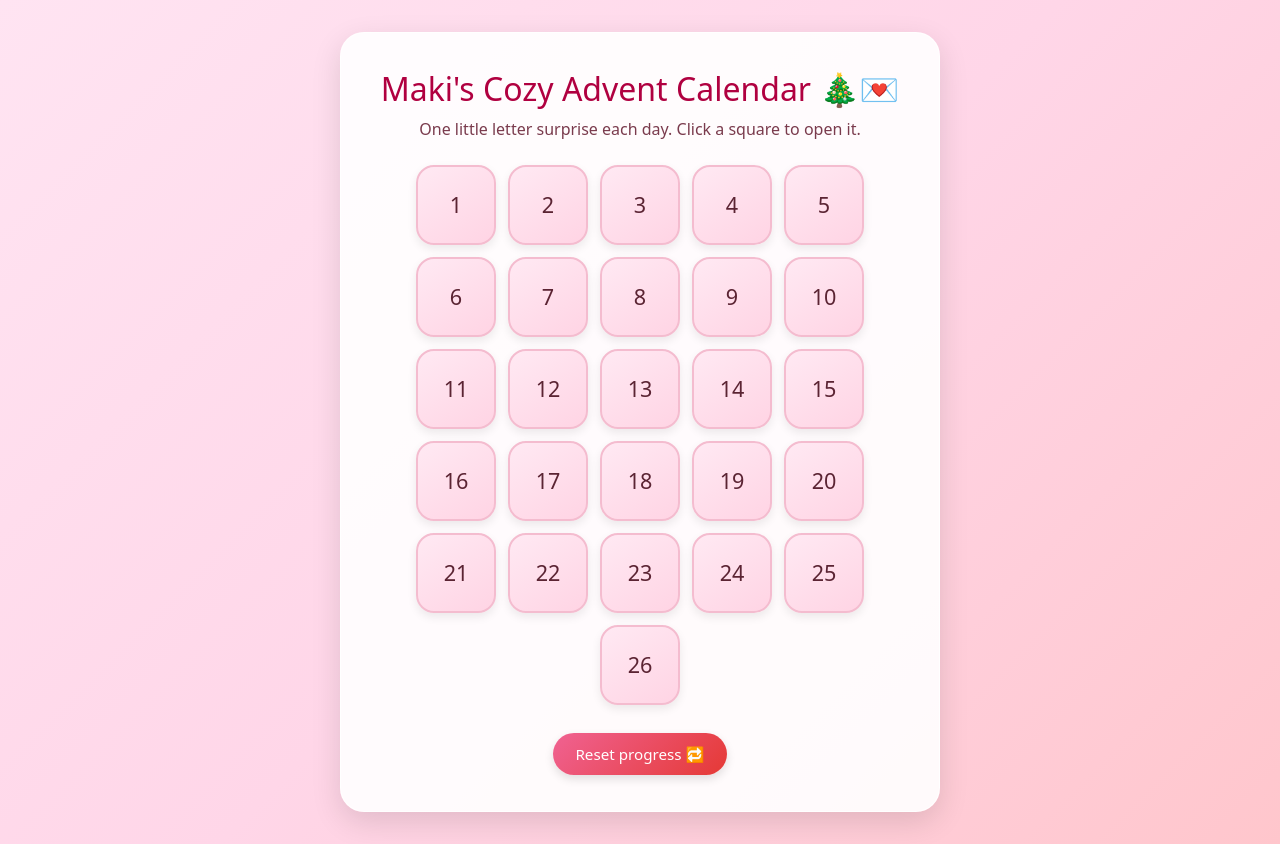
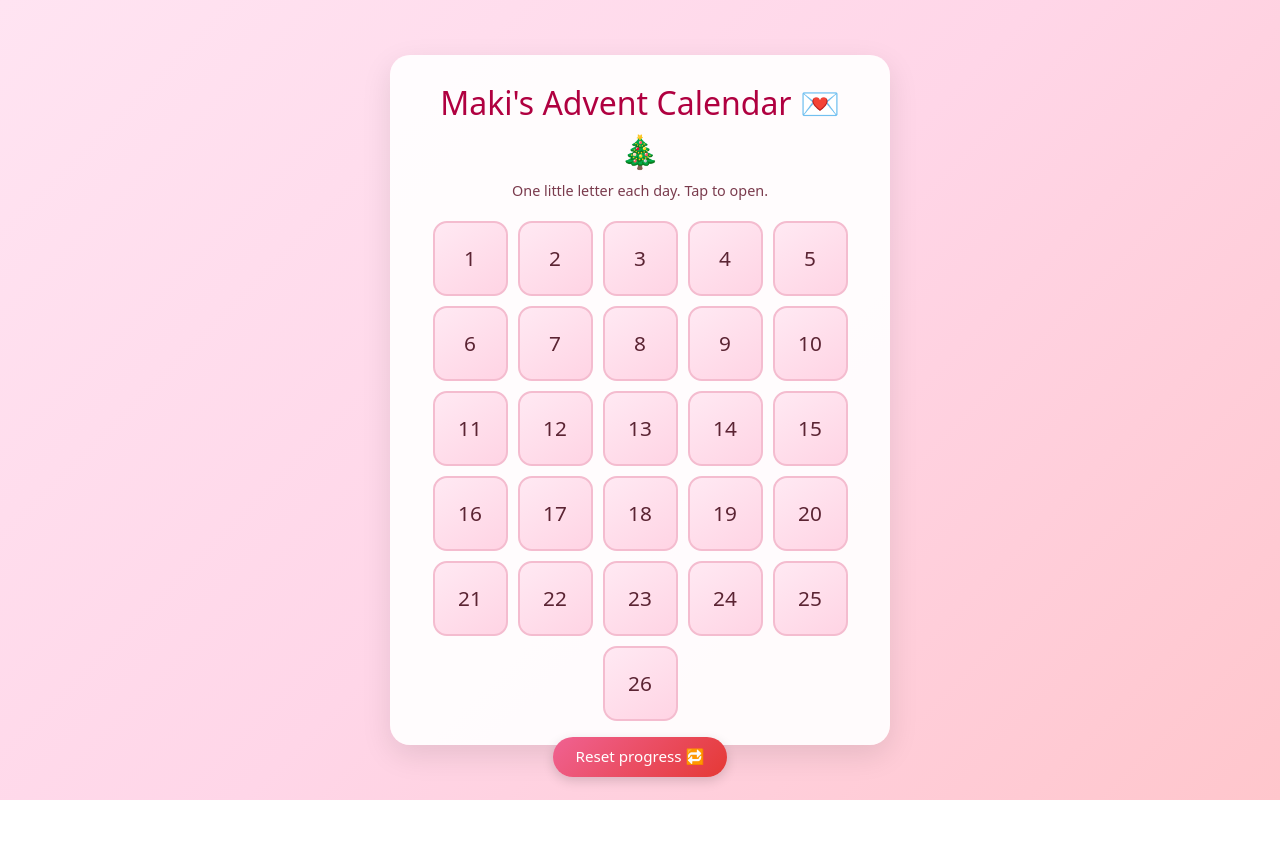
Before and after one commit to VenkateshwarUdayakumar/Maki-Advent-2025, a Next.js app: page / in a window 1280 px wide. After the commit the page ends 800 px from the top, so only its background shows below. Built offline with nearby package versions, Linux system fonts and the light colour scheme.

Commit message:
Change description here

```diff
--- a/app/letters/[id]/page.tsx
+++ b/app/letters/[id]/page.tsx
@@ -2,7 +2,7 @@
 'use client';
 
 import Link from 'next/link';
-import { useEffect } from 'react';
+import { useEffect, useState } from 'react';
 import { useParams } from 'next/navigation';
 
 const STORAGE_KEY = 'maki-advent-visited';
@@ -11,6 +11,21 @@ export default function LetterPage() {
   const params = useParams();
   const idParam = params.id as string;
   const idNumber = parseInt(idParam, 10);
+
+  const [isMobile, setIsMobile] = useState(false);
+
+  // Detect mobile-ish width
+  useEffect(() => {
+    if (typeof window === 'undefined') return;
+
+    const handleResize = () => {
+      setIsMobile(window.innerWidth <= 600);
+    };
+
+    handleResize();
+    window.addEventListener('resize', handleResize);
+    return () => window.removeEventListener('resize', handleResize);
+  }, []);
 
   // When this page opens, mark the box as visited in localStorage
   useEffect(() => {
@@ -34,13 +49,15 @@ export default function LetterPage() {
     return (
       <main
         style={{
-          minHeight: '100vh',
+          height: '100vh',
           display: 'flex',
           flexDirection: 'column',
           alignItems: 'center',
           justifyContent: 'center',
           fontFamily: 'system-ui, sans-serif',
           background: 'linear-gradient(135deg, #ffe4f2, #ffc6cc)',
+          padding: '1.5rem',
+          boxSizing: 'border-box',
         }}
       >
         <p style={{ marginBottom: '1rem', color: '#6a1b2b' }}>Invalid letter page.</p>
@@ -62,33 +79,42 @@ export default function LetterPage() {
 
   const letter = String.fromCharCode(64 + idNumber); // 1→A, 2→B, ..., 26→Z
 
+  const cardPadding = isMobile ? '1.5rem 1.8rem' : '2rem 3rem';
+  const letterFontSize = isMobile ? '4rem' : '6rem';
+  const textFontSize = isMobile ? '0.9rem' : '1rem';
+  const buttonPadding = isMobile ? '0.65rem 1.4rem' : '0.75rem 1.6rem';
+
   return (
     <main
       style={{
-        minHeight: '100vh',
+        height: '100vh',
         display: 'flex',
         flexDirection: 'column',
         alignItems: 'center',
         justifyContent: 'center',
         fontFamily: 'system-ui, sans-serif',
         background: 'radial-gradient(circle at top, #ffe4f2, #ffc6cc 40%, #f8d9c7)',
-        padding: '2rem',
+        padding: '1.5rem',
+        boxSizing: 'border-box',
       }}
     >
       <div
         style={{
           background: 'rgba(255, 255, 255, 0.9)',
           borderRadius: '24px',
-          padding: '2rem 3rem',
+          padding: cardPadding,
           boxShadow: '0 10px 30px rgba(0,0,0,0.15)',
           textAlign: 'center',
           border: '1px solid rgba(255,255,255,0.9)',
+          maxWidth: '420px',
+          width: '100%',
+          boxSizing: 'border-box',
         }}
       >
         <p
           style={{
             marginBottom: '0.75rem',
-            fontSize: '1rem',
+            fontSize: textFontSize,
             color: '#7a3b4d',
           }}
         >
@@ -96,9 +122,10 @@ export default function LetterPage() {
         </p>
         <div
           style={{
-            fontSize: '6rem',
+            fontSize: letterFontSize,
             marginBottom: '1.5rem',
             color: '#c2185b',
+            lineHeight: 1,
           }}
         >
           {letter}
@@ -107,12 +134,14 @@ export default function LetterPage() {
         <Link
           href="/"
           style={{
-            padding: '0.75rem 1.6rem',
+            padding: buttonPadding,
             borderRadius: '999px',
             background: 'linear-gradient(135deg, #4caf50, #2e7d32)',
             color: 'white',
             textDecoration: 'none',
             fontWeight: 500,
+            fontSize: isMobile ? '0.9rem' : '1rem',
+            display: 'inline-block',
           }}
         >
           Return to calendar ⬅️
--- a/app/page.tsx
+++ b/app/page.tsx
@@ -9,25 +9,27 @@ const STORAGE_KEY = 'maki-advent-visited';
 
 export default function Home() {
   const [visited, setVisited] = useState<number[]>([]);
+  const [isMobile, setIsMobile] = useState(false);
 
-  // Load visited days from localStorage on first render
   useEffect(() => {
     if (typeof window === 'undefined') return;
+    const handleResize = () => setIsMobile(window.innerWidth < 600);
+    handleResize();
+    window.addEventListener('resize', handleResize);
+    return () => window.removeEventListener('resize', handleResize);
+  }, []);
 
+  // Load visited progress
+  useEffect(() => {
+    if (typeof window === 'undefined') return;
     try {
       const stored = window.localStorage.getItem(STORAGE_KEY);
       if (stored) {
         const parsed = JSON.parse(stored);
-        if (Array.isArray(parsed)) {
-          setVisited(parsed);
+        if (Array.isArray(parsed)) setVisited(parsed);
       }
-      }
-    } catch (e) {
-      console.error('Error reading visited days from localStorage', e);
-    }
+    } catch {}
   }, []);
-
-  const squares = Array.from({ length: NUM_SQUARES }, (_, i) => i + 1);
 
   const handleReset = () => {
     if (typeof window === 'undefined') return;
@@ -35,123 +37,144 @@ export default function Home() {
     setVisited([]);
   };
 
+  // Responsive sizes
+  const square = isMobile ? 56 : 75;
+  const gap = isMobile ? 8 : 10;
+
   return (
     <main
       style={{
-        minHeight: '100vh',
+        height: '100vh',
+        width: '100vw',
         display: 'flex',
         alignItems: 'center',
         justifyContent: 'center',
-        fontFamily: 'system-ui, sans-serif',
-        // Soft pink → warm red gradient, kinda romantic + Christmasy
         background: 'linear-gradient(135deg, #ffe4f2, #ffd6e8, #ffc6cc)',
-        padding: '2rem',
+        fontFamily: 'system-ui',
+        overflow: 'hidden',
       }}
     >
       <div
         style={{
-          background: 'rgba(255, 255, 255, 0.9)',
-          borderRadius: '24px',
-          padding: '2rem 2.5rem 2.25rem',
-          boxShadow: '0 10px 30px rgba(0, 0, 0, 0.12)',
-          border: '1px solid rgba(255, 255, 255, 0.9)',
+          width: '100%',
+          maxWidth: isMobile ? 360 : 500,
+          height: '100%',
+          maxHeight: 690, // prevents clipping on laptops
+          display: 'flex',
+          flexDirection: 'column',
+          justifyContent: 'space-between',
+          padding: isMobile ? '1rem' : '1.5rem 2rem',
+          boxSizing: 'border-box',
+          borderRadius: isMobile ? '0px' : '20px',
+          background: 'rgba(255,255,255,0.92)',
+          boxShadow: '0 10px 30px rgba(0,0,0,0.1)',
         }}
       >
+        {/* ▼ Header */}
+        <div>
           <h1
             style={{
               textAlign: 'center',
-            marginBottom: '0.25rem',
-            fontSize: '2rem',
-            color: '#b00040', // deep romantic berry
+              marginBottom: '0.3rem',
+              fontSize: isMobile ? '1.4rem' : '2rem',
+              color: '#b00040',
             }}
           >
-          Maki&apos;s Cozy Advent Calendar 🎄💌
+            Maki&apos;s Advent Calendar 💌🎄
           </h1>
           <p
             style={{
               textAlign: 'center',
-            marginBottom: '1.5rem',
+              marginBottom: isMobile ? '1rem' : '1.2rem',
+              fontSize: isMobile ? '0.8rem' : '0.9rem',
               color: '#7a3b4d',
             }}
           >
-          One little letter surprise each day. Click a square to open it.
+            One little letter each day. Tap to open.
           </p>
+        </div>
 
+        {/* ▼ Grid */}
         <div
           style={{
             display: 'grid',
-            gridTemplateColumns: 'repeat(5, 80px)',
-            gridTemplateRows: 'repeat(6, 80px)',
-            gap: '12px',
+            flexGrow: 1,
             justifyContent: 'center',
+            alignContent: 'center',
+            gridTemplateColumns: `repeat(5, ${square}px)`,
+            gridTemplateRows: `repeat(6, ${square}px)`,
+            gap: `${gap}px`,
           }}
         >
-          {squares.map((num) => {
+          {Array.from({ length: NUM_SQUARES }, (_, i) => {
+            const num = i + 1;
             const isLast = num === 26;
             const isVisited = visited.includes(num);
-
-            const baseStyle: React.CSSProperties = {
-              display: 'flex',
-              alignItems: 'center',
-              justifyContent: 'center',
-              borderRadius: '18px',
-              border: '2px solid #f4bccf',
-              fontSize: '1.35rem',
-              textDecoration: 'none',
-              color: '#5b2433',
-              boxShadow: '0 4px 10px rgba(0,0,0,0.08)',
-              transition: 'transform 0.12s ease, box-shadow 0.12s ease, background 0.2s ease',
-              background: isVisited
-                ? 'linear-gradient(145deg, #e3f9e5, #b8e6c7)' // soft green when opened
-                : 'linear-gradient(145deg, #ffe9f3, #ffd4e4)', // pink when unopened
-            };
 
             return (
               <Link
                 key={num}
                 href={`/letters/${num}`}
                 style={{
-                  ...baseStyle,
+                  position: 'relative',
+                  display: 'flex',
+                  alignItems: 'center',
+                  justifyContent: 'center',
+                  borderRadius: '14px',
+                  border: '2px solid #f4bccf',
+                  background: isVisited
+                    ? 'linear-gradient(145deg, #e3f9e5, #b8e6c7)'
+                    : 'linear-gradient(145deg, #ffe9f3, #ffd4e4)',
+                  fontSize: isMobile ? '1.1rem' : '1.3rem',
+                  color: '#5b2433',
+                  textDecoration: 'none',
+                  overflow: 'hidden',
                   ...(isLast
-                    ? {
-                        gridColumn: '3 / span 1', // center bottom
-                        gridRow: '6 / span 1',
-                      }
+                    ? { gridColumn: '3', gridRow: '6' }
                     : {}),
                 }}
               >
                 {num}
+
+                {/* ▼ PNG overlay for visited cells */}
+                {isVisited && (
+                  <div
+                    style={{
+                      position: 'absolute',
+                      inset: 0,
+                      backgroundImage: `url('/visited.png')`,
+                      backgroundSize: '70%',
+                      backgroundPosition: 'center',
+                      backgroundRepeat: 'no-repeat',
+                      opacity: 0.55,
+                      pointerEvents: 'none',
+                    }}
+                  />
+                )}
               </Link>
             );
           })}
         </div>
 
-        <div
-          style={{
-            marginTop: '1.75rem',
-            display: 'flex',
-            justifyContent: 'center',
-          }}
-        >
+        {/* ▼ Reset button */}
         <button
-            type="button"
           onClick={handleReset}
           style={{
-              padding: '0.6rem 1.4rem',
+            marginTop: '1rem',
+            alignSelf: 'center',
+            padding: isMobile ? '0.45rem 1.2rem' : '0.55rem 1.4rem',
             borderRadius: '999px',
             border: 'none',
-              cursor: 'pointer',
+            fontSize: isMobile ? '0.8rem' : '0.95rem',
             background: 'linear-gradient(135deg, #f06292, #e53935)',
             color: 'white',
-              fontWeight: 500,
-              fontSize: '0.95rem',
-              boxShadow: '0 4px 10px rgba(0,0,0,0.12)',
+            boxShadow: '0 4px 12px rgba(0,0,0,0.15)',
+            cursor: 'pointer',
           }}
         >
           Reset progress 🔁
         </button>
       </div>
-      </div>
     </main>
   );
 }
```
Lines whose indentation alone changed are shown as unchanged.
